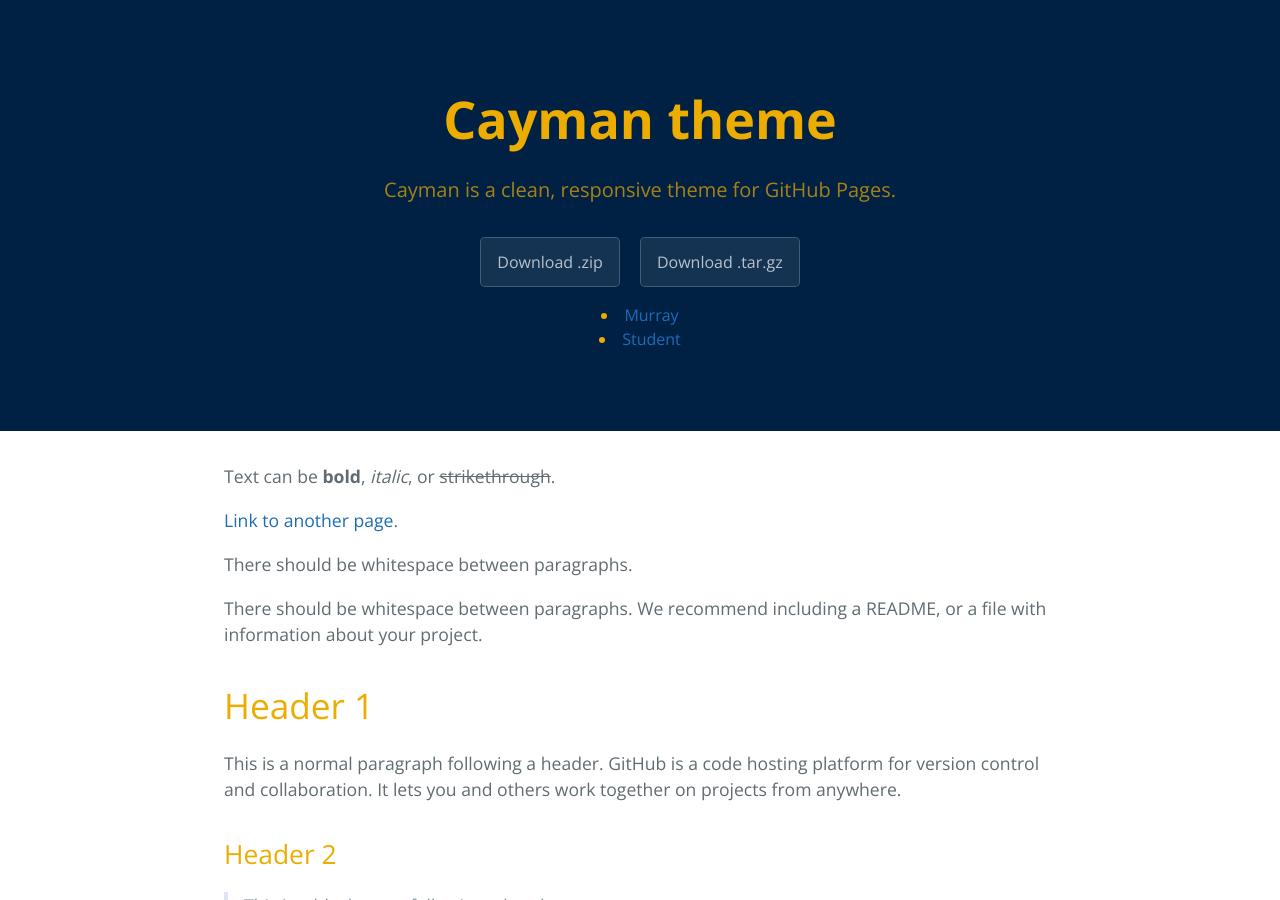
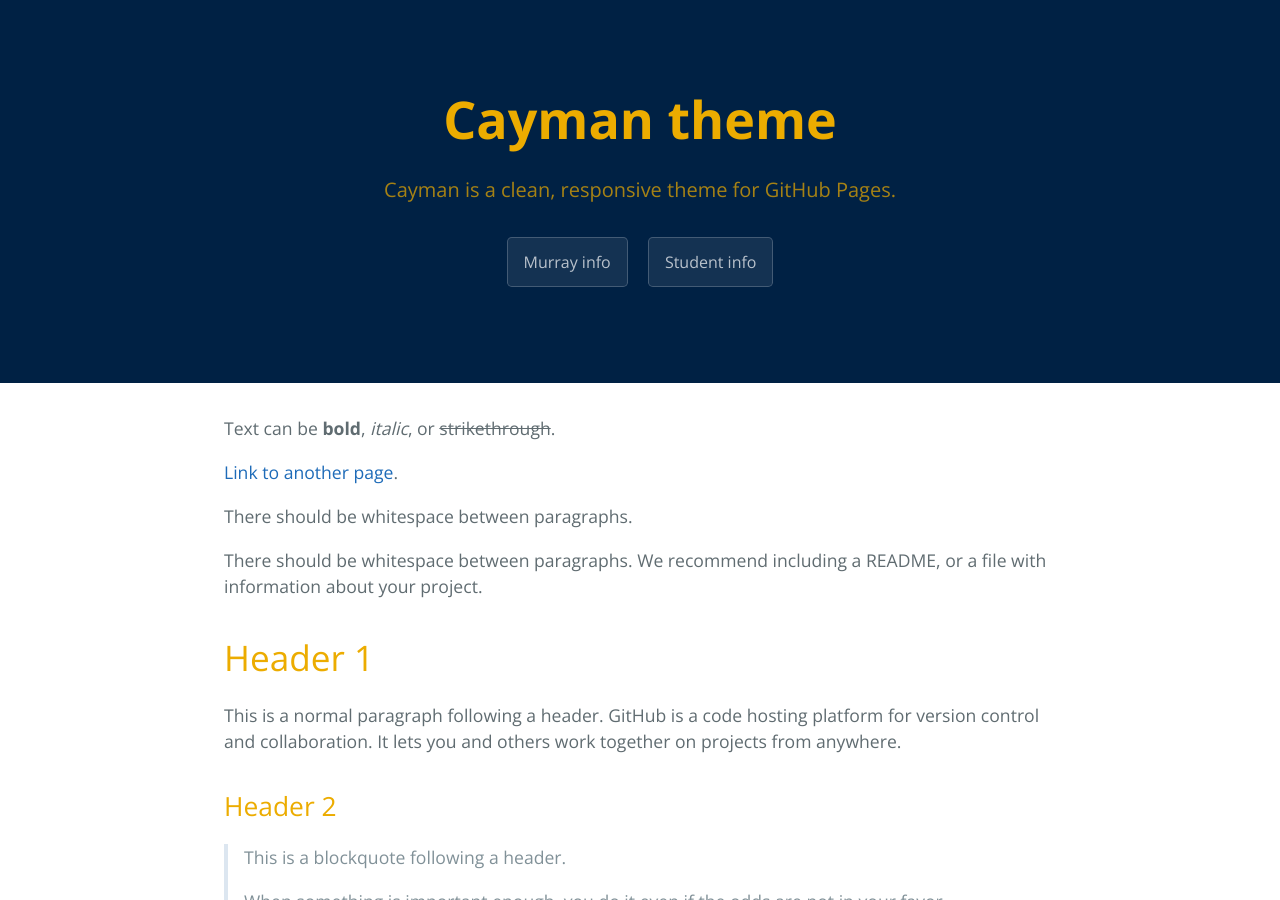
Before and after one commit to Windstrider/Windstrider.github.io, a Jekyll site: the page built from index.md, in a window 1280 px wide and 900 px high. Built offline with Jekyll 4.4.1, drawn with Linux system fonts in a browser that asks for light colours.

Commit message:
Update default.html

```diff
--- a/_layouts/default.html
+++ b/_layouts/default.html
@@ -17,11 +17,9 @@
         <a href="{{ site.github.repository_url }}" class="btn">View on GitHub</a>
       {% endif %}
       {% if site.show_downloads %}
-        <a href="{{ site.github.zip_url }}" class="btn">Download .zip</a>
-        <a href="{{ site.github.tar_url }}" class="btn">Download .tar.gz</a>
+        <a href="/Murray" class="btn">Murray info</a>
+        <a href="/Student" class="btn">Student info</a>
       {% endif %}
-		        	<li><a href="/Murray">Murray</a></li>
-	        		<li><a href="/Stud">Student</a></li>
     </section>
 
     <section class="main-content">
```
